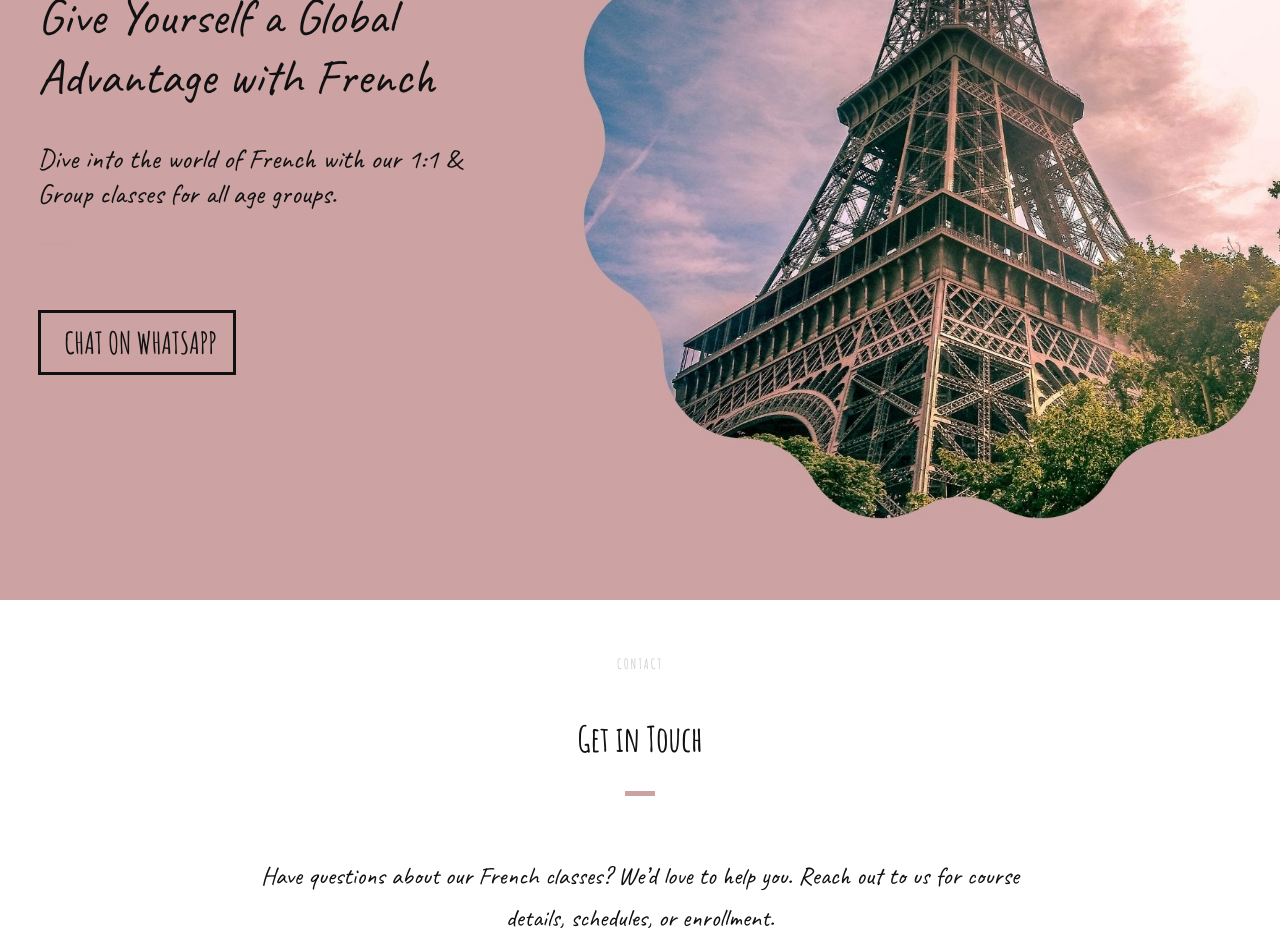
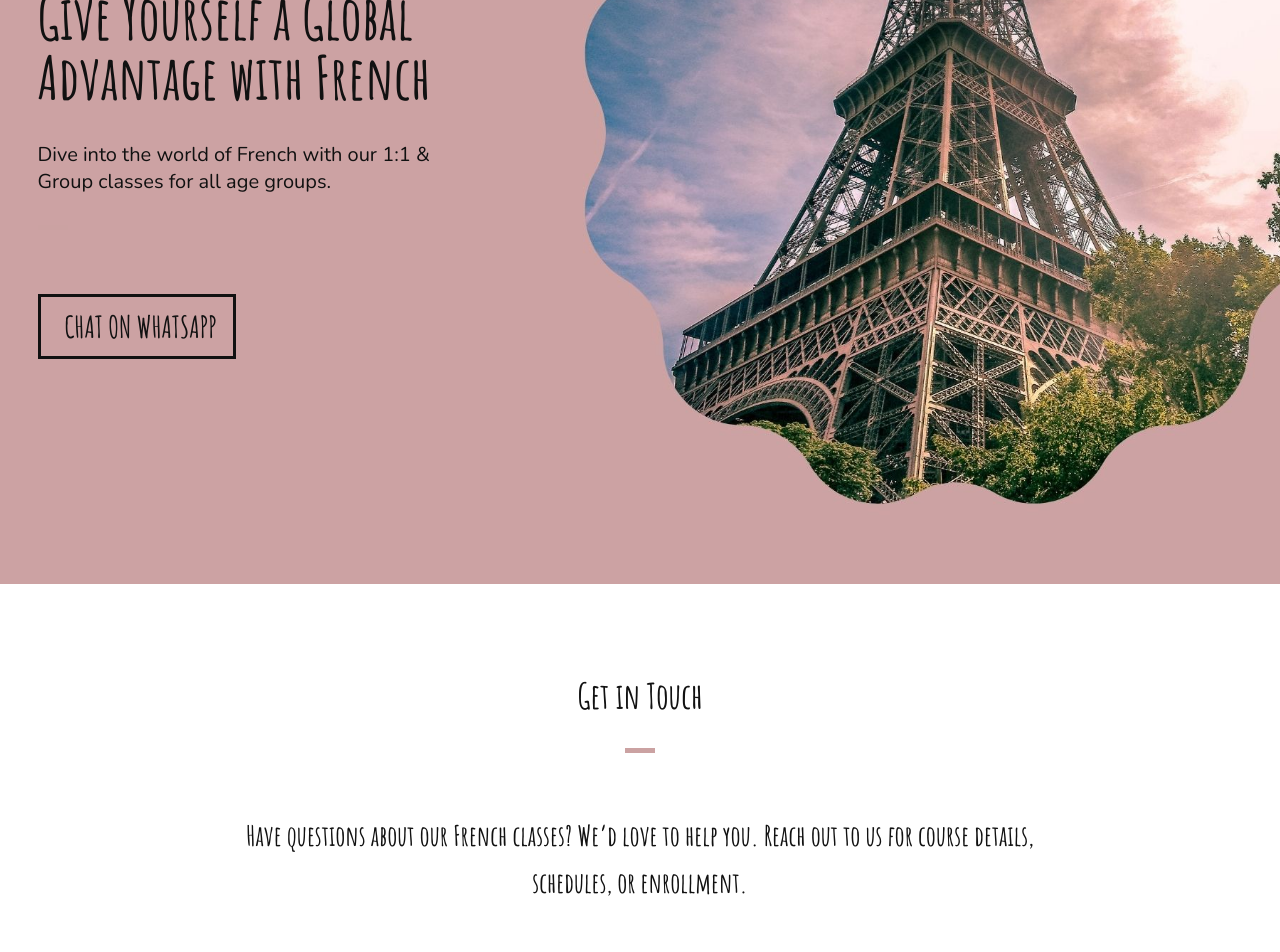
Before and after one commit to misrashivani/FrenchClassWeb, an Angular app: page / in a window 1280 px wide. Shown: the part 360-1312 px from the top of the page. Built offline with nearby package versions, Linux system fonts and the light colour scheme; some icons are missing.

Commit message:
Changed the Font

```diff
--- a/src/app/components/about/about.html
+++ b/src/app/components/about/about.html
@@ -10,7 +10,7 @@
                     <img src="../assets/images/user-images/user-4.jpeg" alt="User" />
 
 
-                    <p class="section-subtitle">"Bonjour, I am Kanksha Bhuta, a certified C1 French tutor.
+                    <p class="section-subtitle-about">"Bonjour, I am Kanksha Bhuta, a certified C1 French tutor.
                         Being passionate about travel and learning new languages, my journey with the French language
                         began in school and
                         still continues even today as I am a strong believer of the phrase ‘learning never stops’.
--- a/src/app/components/contact/contact.html
+++ b/src/app/components/contact/contact.html
@@ -4,7 +4,6 @@
 
         <div class="col-1">
             <div class="section-heading">
-                <h3>CONTACT</h3>
                 <h2 class="section-title">Get in Touch</h2>
                 <p class="section-subtitle">
                     Have questions about our French classes? We’d love to help you.
--- a/src/assets/css/namari-color.css
+++ b/src/assets/css/namari-color.css
@@ -189,17 +189,16 @@ body {
 /* Banner Typography */
 
 #banner h1 {
-    font-family: 'Caveat', cursive !important;
-    font-size:50px;
+    font-family: 'Amatic SC', cursive;
+    font-size:60px;
     line-height:60px;
-    font-weight:500;
+    font-weight:600;
     color:#111;
 }
 
 #banner h2 {
-    font-family: 'Caveat', cursive !important;
-    font-size:28px;
-    font-weight:300;
+    font-family: 'Nunito', sans-serif;
+    font-size:20px;
     color:#111;
 }
 
--- a/src/assets/css/style.css
+++ b/src/assets/css/style.css
@@ -781,9 +781,22 @@ h6 {
 }
 
 .section-subtitle {
-    font-size: 25px;
+    font-size: 28px;
     padding-top: 0;
-    font-family: 'Caveat', cursive !important;
+    font-family: 'Amatic SC', cursive;
+    margin-top: -23%;
+    margin-left: 29%;
+    max-width:800px;
+    margin:20px auto;
+    line-height:1.7;
+    color: #111;
+    font-weight: 600;
+}
+
+.section-subtitle-about {
+    font-size: 21px;
+    padding-top: 0;
+    font-family: 'Nunito', sans-serif;
     margin-top: -23%;
     margin-left: 29%;
     max-width:800px;
@@ -2427,7 +2440,7 @@ blockquote {
  }
 
  .faq-title {
-    margin: 21px 0 10px 0;
+    margin: -65px 0px 55px;
     font-size: 35px;
     letter-spacing: 0.2px;
     font-family: 'Amatic SC';
@@ -2438,8 +2451,9 @@ blockquote {
  .faq-subtitle {
      margin: 0 auto;
      max-width: 520px;
-     opacity: 0.8;font-family: 'Nunito';
-     font-size: large;
+     opacity: 0.8;font-family: 'Amatic SC';
+     font-size: 28px;
+     font-weight: 600;
  }
 
  .faq-accordion {
```
